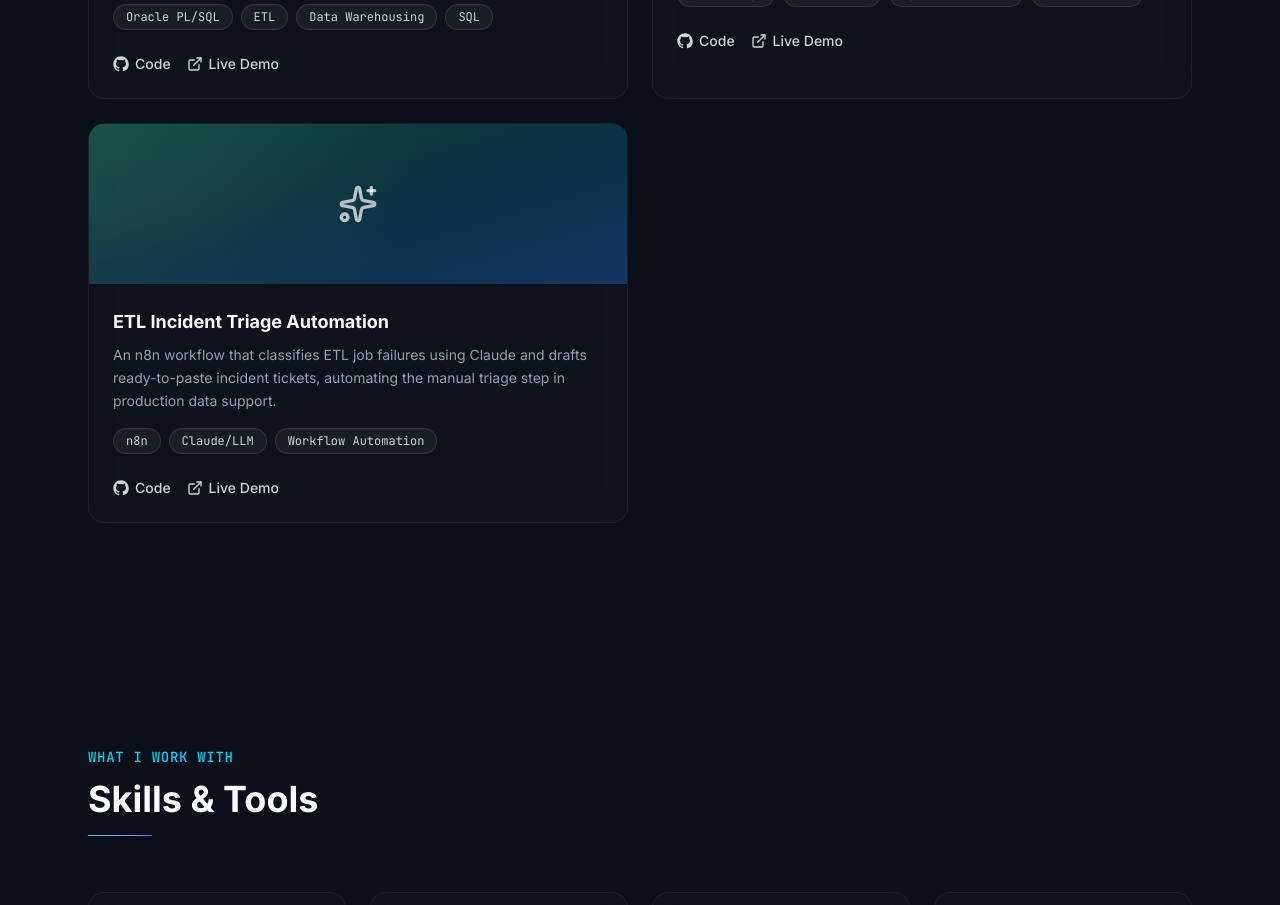
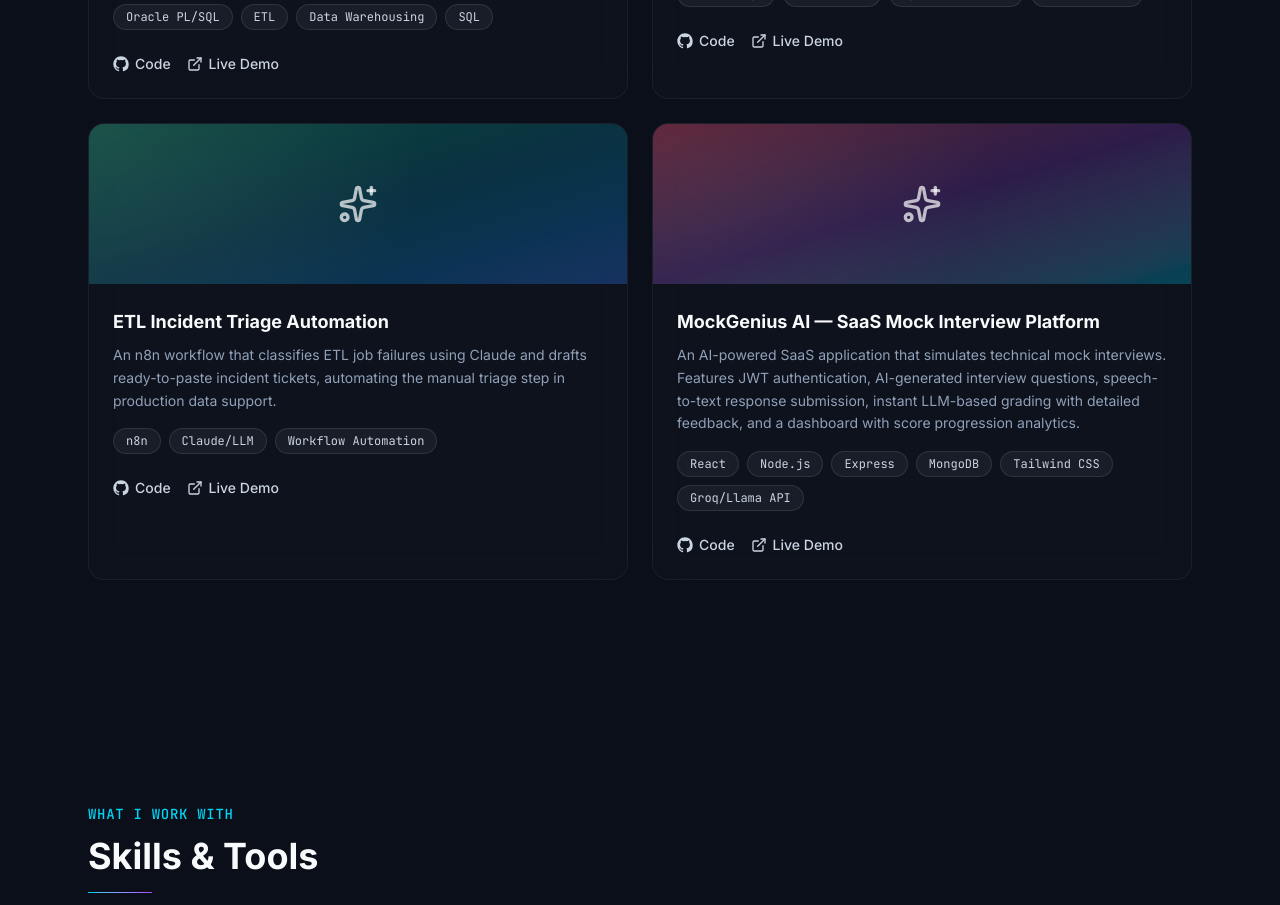
Before and after one commit to sathish3201/portfolio, a React (Vite) app: page / in a window 1280 px wide. Shown: the part 3120-4025 px from the top of the page. Built offline with nearby package versions, Linux system fonts and the light colour scheme.

Commit message:
Add MockGenius AI project to portfolio
Full-stack SaaS mock interview platform with JWT auth, Groq/Llama
question generation and grading, and a live deployed demo.

```diff
--- a/src/data.js
+++ b/src/data.js
@@ -93,6 +93,15 @@
       demo: "#",
       image: "gradient-3",
     },
+    {
+      title: "MockGenius AI — SaaS Mock Interview Platform",
+      description:
+        "An AI-powered SaaS application that simulates technical mock interviews. Features JWT authentication, AI-generated interview questions, speech-to-text response submission, instant LLM-based grading with detailed feedback, and a dashboard with score progression analytics.",
+      tech: ["React", "Node.js", "Express", "MongoDB", "Tailwind CSS", "Groq/Llama API"],
+      github: "https://github.com/sathish3201/mockgenius-ai",
+      demo: "https://mockgenius-ai-1.onrender.com",
+      image: "gradient-4",
+    },
   ],
 
   skills: [
```
